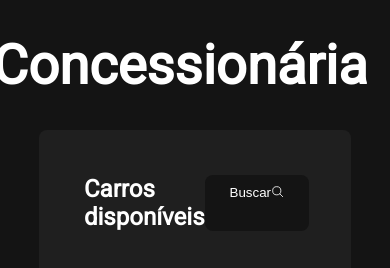
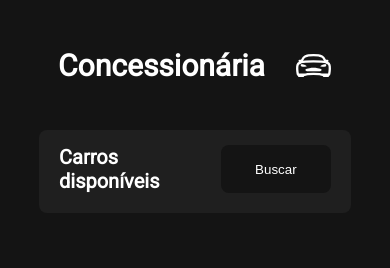
Before and after one commit to SAMPAIOCARLOS/Concessionaria, a plain HTML site: page index.html in a window 390 px wide. Drawn offline with nearby package versions, Linux system fonts and the light colour scheme.

Commit message:
alterações

```diff
--- a/index.html
+++ b/index.html
@@ -8,15 +8,15 @@
 </head>
 <body>
     <header>
-        <h1>Concessionária</h1>
-        <ion-icon name="car-sport-outline"></ion-icon>
+        <h1 class="h1">Concessionária</h1>
+        <ion-icon name="car-sport-outline" id="carroIcon"></ion-icon>
     </header>
     <main>
         <div class="container">
             <div class="menu">
-                <h2>Carros disponíveis</h2>
+                <h2 class="h2">Carros disponíveis</h2>
                 <button id="mybutton">Buscar
-                    <ion-icon name="search-outline"></ion-icon>
+                    <ion-icon name="search-outline" id="ion-icon-buscar"></ion-icon>
                 </button>
             </div>
             <ul id="myul">
--- a/style.css
+++ b/style.css
@@ -49,6 +49,7 @@ main{
     background-color: var(--input--color);
     padding: 45px;
     border-radius: 8px;
+    gap: 20px;
 }
 #myul{
     /* border: 1px solid rgb(255, 255, 255); */
@@ -70,6 +71,7 @@ main{
     border-radius: 8px;
     display: flex;
     justify-content: space-between;
+    align-items: center;
 }
 #myli{
     width: 100%;
@@ -122,3 +124,35 @@ main{
     color: red;
 
 }
+#carroIcon{
+    font-size: 45px;
+}
+@media(max-width: 550px) {
+    .h1{
+        font-size: 40px;
+    }
+    .h2{
+        font-size: 20px;
+    }
+    .menu{
+        padding: 20px;
+        padding-top: 25px;
+    }
+}
+@media(max-width: 420px) {
+    .menu{
+        padding-top: 15px;
+    }
+    #ion-icon-buscar{
+        display: none;
+    }
+    #mybutton{
+        justify-content: center;
+    }
+    .h1{
+        font-size: 30px;
+    }
+    #carroIcon{
+        font-size: 37px;
+    }
+}
```
